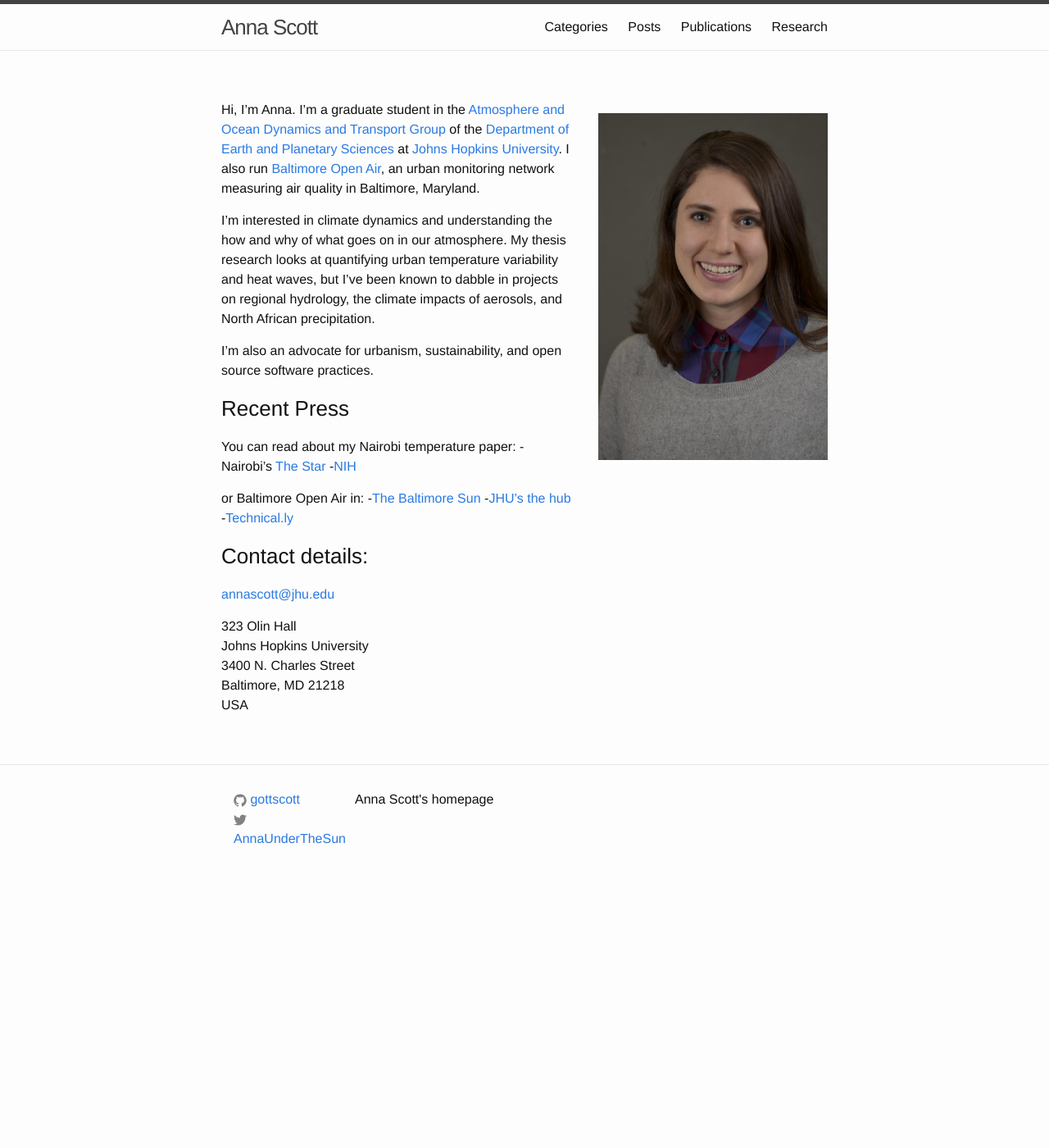
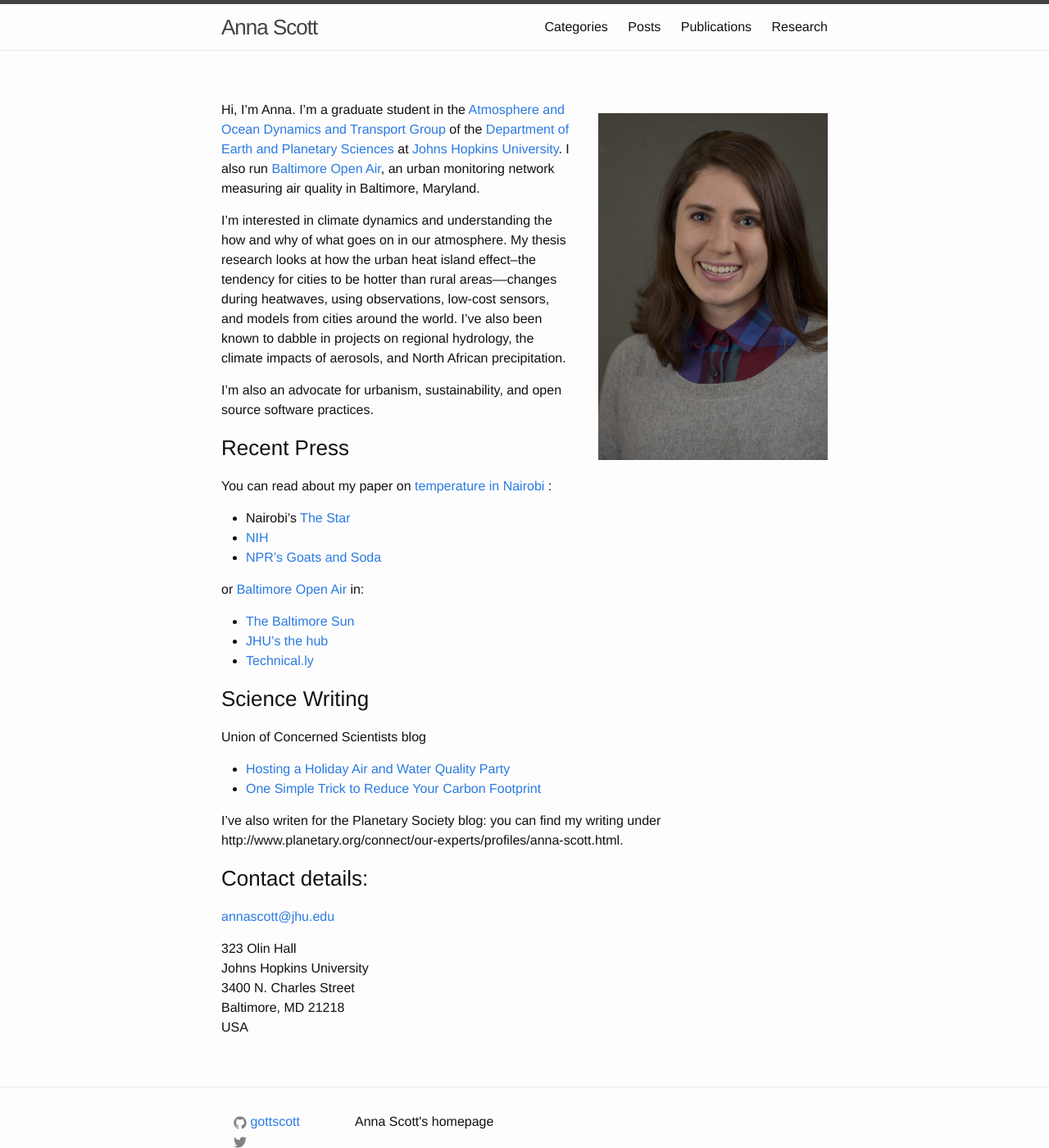
Before and after one commit to gottscott/gottscott.github.io, a Jekyll site: the page built from about.md, in a window 1280 px wide and 1400 px high. Shown: the whole window at 82% size. Built offline with Jekyll 4.4.1, drawn with Linux system fonts in a browser that asks for light colours.

Commit message:
updating website

```diff
--- a/about.md
+++ b/about.md
@@ -11,19 +11,27 @@ and Transport Group](http://sites.krieger.jhu.edu/waugh/) of the [Department of
 Earth and Planetary Sciences](http://eps.jhu.edu/) at [Johns Hopkins
 University](http://jhu.edu/). I also run [Baltimore Open Air](http://baltimoreopenair.github.io), an urban monitoring network measuring air quality in Baltimore, Maryland.
 
-I'm interested in climate dynamics and understanding the how and why of what goes on in our atmosphere. My thesis research looks at quantifying urban temperature variability and heat waves, but I've been known to dabble in projects on regional hydrology, the climate impacts of aerosols, and North African precipitation.
+I'm interested in climate dynamics and understanding the how and why of what goes on in our atmosphere. My thesis research looks at how the urban heat island effect–the tendency for cities to be hotter than rural areas–--changes during heatwaves, using observations, low-cost sensors, and models from cities around the world. I've also been known to dabble in projects on regional hydrology, the climate impacts of aerosols, and North African precipitation.
 
 I'm also an advocate for urbanism, sustainability, and open source software practices.
 
 ## Recent Press
-You can read about my Nairobi temperature paper:
--Nairobi's [The Star](https://www.the-star.co.ke/news/2018/01/13/i-feel-really-scared-nairobi-slum-dwellers-say-as-heat-rises_c1697526)
--[NIH](https://www.niehs.nih.gov/research/programs/geh/geh_newsletter/2017/12/spotlight/new_microclimate_data_technology_points_to_increased_urban_temperatures.cfm)
+You can read about my paper on [temperature in Nairobi](journals.plos.org/plosone/article?id=10.1371/journal.pone.0187300) :
+- Nairobi's [The Star](https://www.the-star.co.ke/news/2018/01/13/i-feel-really-scared-nairobi-slum-dwellers-say-as-heat-rises_c1697526)
+- [NIH](https://www.niehs.nih.gov/research/programs/geh/geh_newsletter/2017/12/spotlight/new_microclimate_data_technology_points_to_increased_urban_temperatures.cfm)
+- [NPR's Goats and Soda](https://www.npr.org/sections/goatsandsoda/2017/11/20/564314257/how-much-hotter-is-it-in-the-slums)
 
-or Baltimore Open Air in:
--[The Baltimore Sun](http://www.baltimoresun.com/news/maryland/environment/bs-md-air-monitor-network-20170731-story.html)
--[JHU's the hub](https://hub.jhu.edu/2017/06/27/big-data-air-quality-sensor-climate-science/)
--[Technical.ly](https://technical.ly/baltimore/2016/12/19/air-quality-sensors-epa/)
+or [Baltimore Open Air](baltimoreopenair.github.io) in:
+- [The Baltimore Sun](http://www.baltimoresun.com/news/maryland/environment/bs-md-air-monitor-network-20170731-story.html)
+- [JHU's the hub](https://hub.jhu.edu/2017/06/27/big-data-air-quality-sensor-climate-science/)
+- [Technical.ly](https://technical.ly/baltimore/2016/12/19/air-quality-sensors-epa/)
+
+## Science Writing
+Union of Concerned Scientists blog
+- [Hosting a Holiday Air and Water Quality Party](https://blog.ucsusa.org/science-blogger/our-science-for-public-good-project-hosting-a-holiday-air-and-water-quality-party)
+- [One Simple Trick to Reduce Your Carbon Footprint](https://blog.ucsusa.org/science-blogger/one-simple-trick-to-reduce-your-carbon-footprint)
+
+I've also writen for the Planetary Society blog: you can find my writing under  http://www.planetary.org/connect/our-experts/profiles/anna-scott.html.
 
 ## Contact details:
 
```
